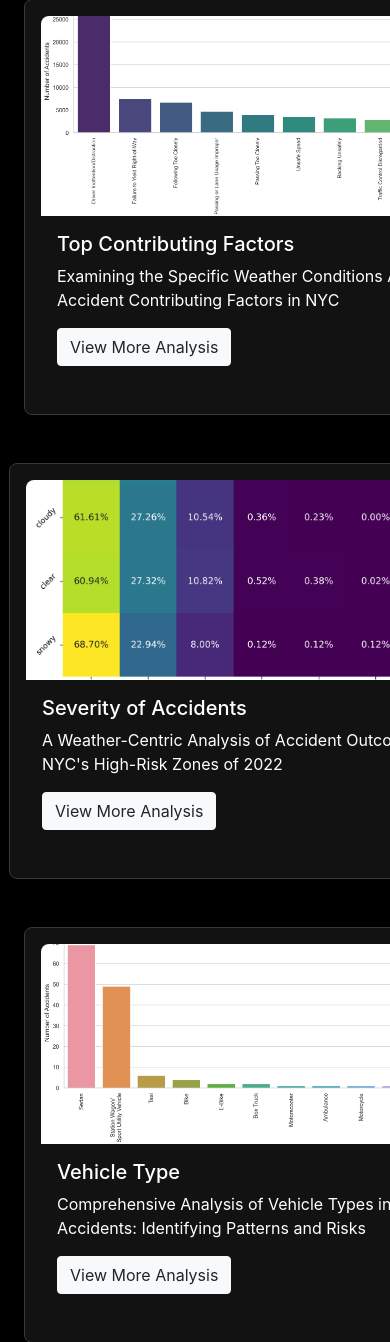
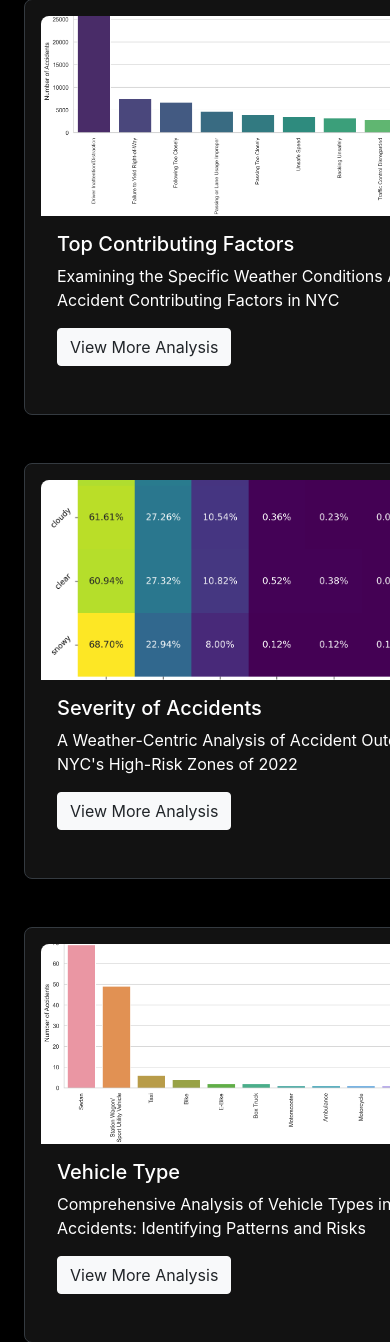
Before and after one commit to ReiannaLiu/MotorVehicleCollision, a Flask app: page /analysis_board in a window 390 px wide; the page is wider, and only the part inside the window is pictured. Shown: the part 1053-2395 px from the top of that part. Run offline with Flask 3, Linux system fonts and the light colour scheme; parts of the project's set-up code (start-up, migrations or seed data) failed here and were passed over; some libraries are stand-ins or nearby versions.

Commit message:
fix the layout issue

```diff
--- a/templates/analysis.html
+++ b/templates/analysis.html
@@ -58,7 +58,7 @@
         <div class="row">
 
             <!-- Temporal Analysis-->
-            <div class="col-md-4 col-sm-6 column-custom">
+            <div class="col-lg-4 col-md-4 col-sm-6 column-custom">
                 <div class="card card-custom">
                     <img src="static\images\daily_crash_counts.png" class="card-img-top card-img-custom"
                         alt="Temporal Analysis">
@@ -122,6 +122,7 @@
                                         </p>
 
                                         <img src="static/images/ts_nonmotorist.png" class="img-fluid">
+                                        <br>
                                         <p class="indented-text"> We can observe that: </p>
                                             <ul style="color:black">
                                                 <li>Pedestrians are more likely to be involved than cyclists in accidents that include non-motorists victims.</li>
@@ -153,7 +154,7 @@
 
 
              <!-- Weather & Total Accident Counts-->
-             <div class="col-md-4 col-sm-6 column-custom">
+             <div class="col-lg-4 col-md-4 col-sm-6 column-custom">
                 <div class="card card-custom">
                     <img src="static\images\weather_totalcount.png" class="card-img-top card-img-custom"
                         alt="Weather & Total Accident Counts">
@@ -248,7 +249,7 @@
             </div>
 
 
-            <div class="col-md-4 col-sm-6 column-custom">
+            <div class="col-lg-4 col-md-4 col-sm-6 column-custom">
                 <!--Top 10 Contributing Factors-->
                 <div class="card card-custom">
                     <img src="static\images\top_contributing_factors.png" class="card-img-top card-img-custom"
@@ -334,18 +335,12 @@
                     </div>
                 </div>
             </div>
-
-
-
-
-
-
-
+        </div>
 
 
         <div class="row">
 
-            <div class="col-md-4 col-sm-6 column-custom">
+            <div class="col-lg-4 col-md-4 col-sm-6 column-custom">
                 <!-- Severity of Accidents -->
                 <div class="card card-custom">
                     <img src="static\images\severity_weather_top10.png" class="card-img-top card-img-custom"
@@ -434,12 +429,9 @@
                     </div>
                 </div>
             </div>
-        </div>
 
 
-
-
-            <div class="col-md-4 col-sm-6 column-custom">
+            <div class="col-lg-4 col-md-4 col-sm-6 column-custom">
                 <!--Distribution of Vehicle Types Involved-->
                 <div class="card card-custom">
                     <img src="static\images\detailed_vehicle_type_distribution.png" class="card-img-top card-img-custom"
@@ -509,9 +501,7 @@
             </div>
 
 
-
-
-            <div class="col-md-4 col-sm-6 column-custom">
+            <div class="col-lg-4 col-md-4 col-sm-6 column-custom">
                 <!--clustering-->
                 <div class="card card-custom">
                     <img src="static\images\clustering_nyu.png" class="card-img-top card-img-custom"
@@ -578,11 +568,6 @@
             </div>
 
 
-
-
-
-
-
         </div>
 
 
```
